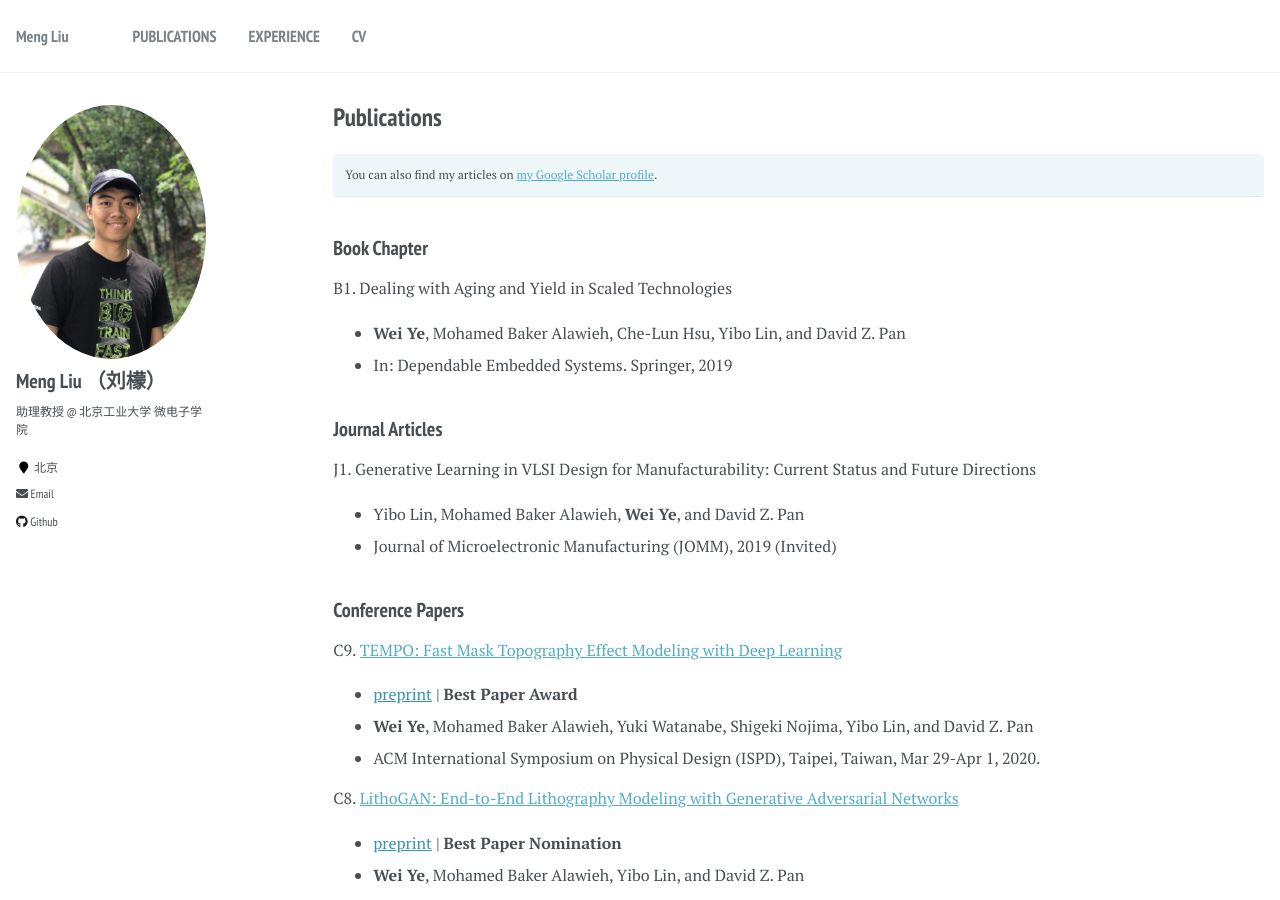
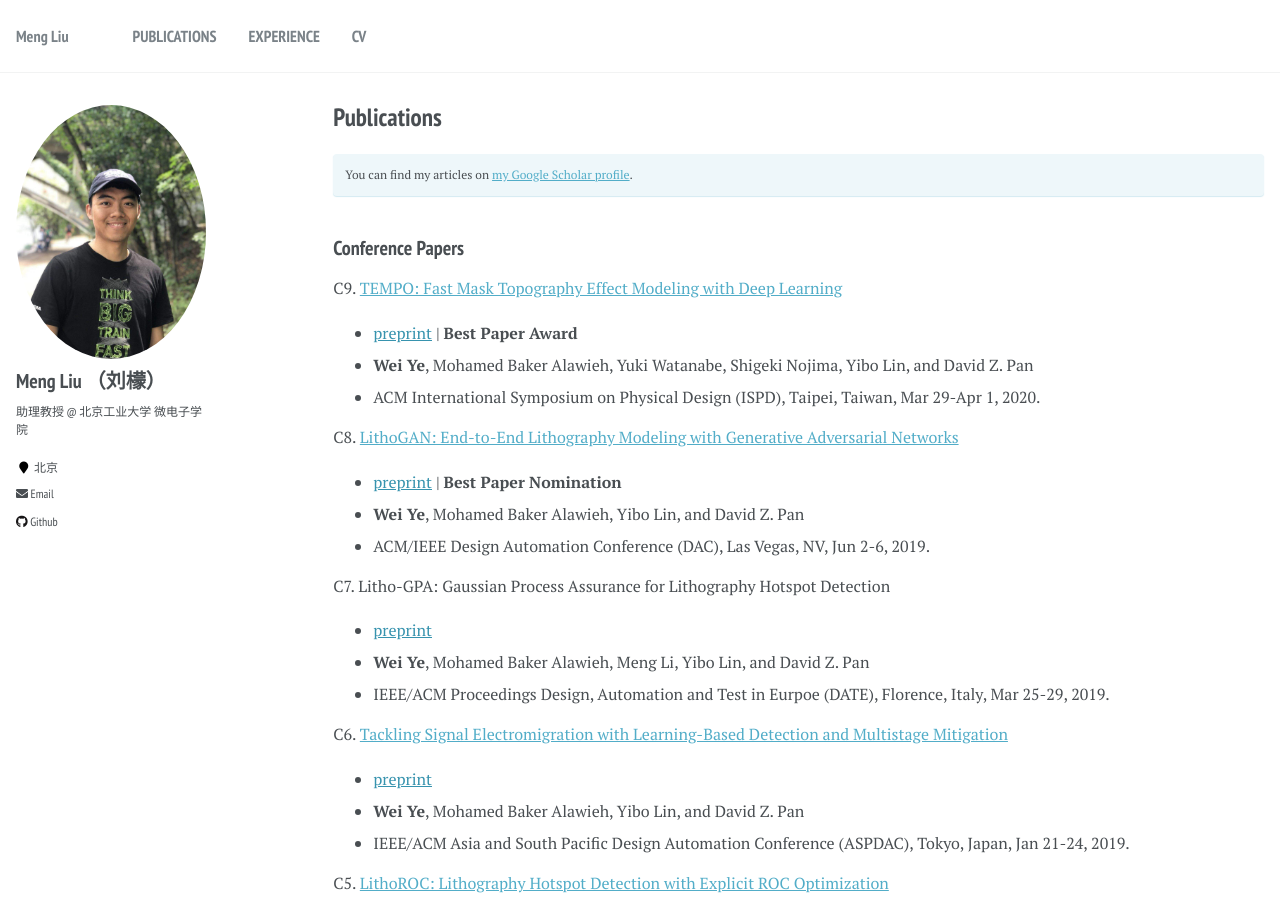
Before and after one commit to liumengbjut/liumengbjut.github.io, a Jekyll site: the page built from _pages/publications.md, in a window 1280 px wide and 900 px high. Built offline with Jekyll 4.4.1, drawn with Linux system fonts in a browser that asks for light colours.

Commit message:
Update publications.md

```diff
--- a/_pages/publications.md
+++ b/_pages/publications.md
@@ -7,21 +7,8 @@ author_profile: true
 
 {% include base_path %}
 
-You can also find my articles on <a href="https://scholar.google.com/citations?user=wy5I3fwAAAAJ">my Google Scholar profile</a>.
+You can find my articles on <a href="https://scholar.google.com/citations?user=1fnbFMIAAAAJ&hl=zh-CN&authuser=3">my Google Scholar profile</a>.
 {: .notice--info}
-
-
-Book Chapter
--------
-B1. Dealing with Aging and Yield in Scaled Technologies
-   * **Wei Ye**, Mohamed Baker Alawieh, Che-Lun Hsu, Yibo Lin, and David Z. Pan
-   * In: Dependable Embedded Systems. Springer, 2019
-
-Journal Articles
--------
-J1. Generative Learning in VLSI Design for Manufacturability: Current Status and Future Directions
-   * Yibo Lin, Mohamed Baker Alawieh, **Wei Ye**, and David Z. Pan
-   * Journal of Microelectronic Manufacturing (JOMM), 2019 (Invited)
 
 
 Conference Papers
```
